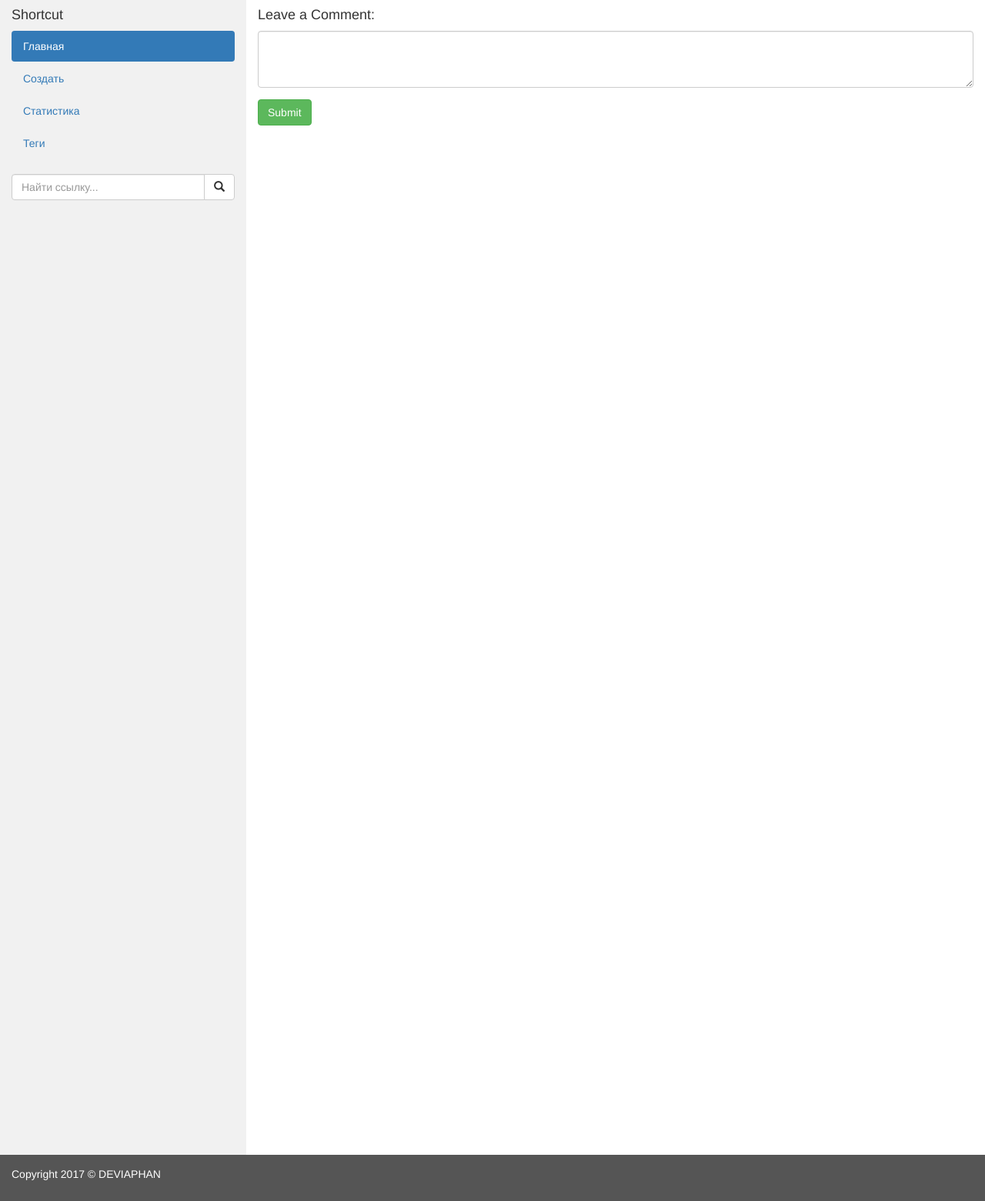
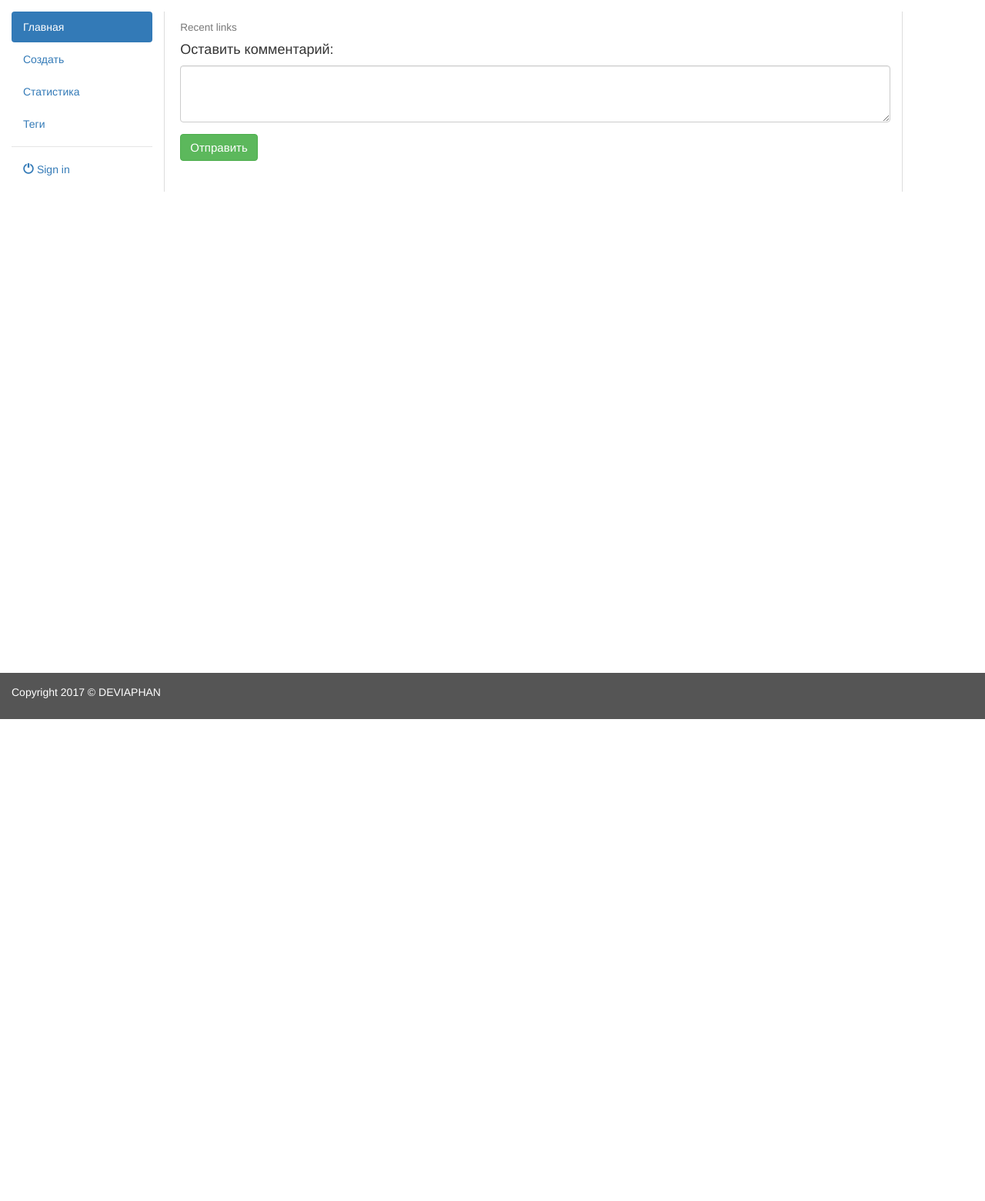
Before and after one commit to broly941/Link-Storager, a Django app: page / in a window 1280 px wide. Shown: the whole page at 77% size. After the commit the page ends 934 px from the top, so only its background shows below. Run offline with Django 3.2, Linux system fonts and the light colour scheme; data that the repository does not hold is empty; some libraries are stand-ins or nearby versions.

Commit message:
Changed the template and is fixed when there is no tag

```diff
--- a/main_page/views.py
+++ b/main_page/views.py
@@ -7,6 +7,7 @@ from .forms import LinksForm
 
 def main_page(request):
     links = Links.objects.all()
+    ordered_links = sorted(links, key=operator.attrgetter('created_date'), reverse=True)
     return render(request, 'main_page/main_page.html', locals())
 
 
--- a/static/css/style.css
+++ b/static/css/style.css
@@ -1,15 +1,19 @@
-/* Set height of the grid so .sidenav can be 100% (adjust if needed) */
 .row.content {
-    height: 1500px
+    height: 859px;
+    margin-top: 15px;
 }
 
-/* Set gray background color and 100% height */
 .sidenav {
-    background-color: #f1f1f1;
+    /*background-color: #f1f1f1;*/
     height: 100%;
 }
 
-/* Set black background color, white text and some padding */
+.content-setting {
+    padding-left: 20px;
+    border-left: 1px solid #ddd;
+    border-right: 1px solid #ddd;
+}
+
 footer {
     background-color: #555;
     color: white;
@@ -27,6 +31,11 @@ footer {
         height: auto;
     }
 }
+
 .large_label h5 {
     font-size: 20px;
 }
+
+.btn-success {
+    font-size: 15px;
+}
--- a/templates/base.html
+++ b/templates/base.html
@@ -17,17 +17,17 @@
 
 <div class="container-fluid">
     <div class="row content">
-        {% include 'sidebar.html' %}
+        <div class="col-sm-2 sidenav">
+            {% include 'sidebar.html' %}
+        </div>
 
-        <div class="col-sm-9">
+        <div class="col-sm-9 content-setting">
             {% block content %}
             {% endblock %}
-
         </div>
-
     </div>
 </div>
- {% include 'footer.html' %}
+{% include 'footer.html' %}
 
 </body>
 </html>
--- a/templates/comments.html
+++ b/templates/comments.html
@@ -1,7 +1,7 @@
-<h4>Leave a Comment:</h4>
+<h4>Оставить комментарий:</h4>
 <form role="form">
     <div class="form-group">
         <textarea class="form-control" rows="3" required></textarea>
     </div>
-    <button type="submit" class="btn btn-success">Submit</button>
+    <button type="submit" class="btn btn-success">Отправить</button>
 </form>
--- a/templates/main_page/main_page.html
+++ b/templates/main_page/main_page.html
@@ -3,22 +3,22 @@
 {% load static %}
 
 {% block content %}
-    {% for link in links %}
-        <h4>
-            <small>Последняя ссылка</small>
-        </h4>
+    <h4><small>Recent links</small></h4>
+    {% for link in ordered_links %}
         <hr>
 
         <h2><a href="{% url 'links_detail' pk=link.pk %}">{{ link.original }}</a></h2>
             </h5>
         <h5><span class="glyphicon glyphicon-time"></span> Post by {{ link.created_date}} - <a href="../#">{{ link.author }}</a> </h5>
-        <h5>
+
+        {% if link.tag %}
+            <h5><span class="label label-success">{{ link.tag }}</span></h5>
+            <br>
 {#            <span class="label label-danger">Food</span>#}
 {#            <span class="label label-primary">Ipsum</span>#}
 {#            <span class="label label-success">Lorem</span>#}
-            <span class="label label-success">{{ link.tag }}</span>
-        </h5>
-        <br>
+
+        {% endif %}
         <p>{{ link.description }}</p>
         <br>
     {% endfor %}
--- a/templates/sidebar.html
+++ b/templates/sidebar.html
@@ -1,18 +1,17 @@
-<div class="col-sm-3 sidenav">
-    <h4>Shortcut</h4>
 <ul class="nav nav-pills nav-stacked">
     <li class="active"><a href="/">Главная</a></li>
     <li><a href="/create_link/">Создать</a></li>
     <li><a href="#">Статистика</a></li>
     <li><a href="/tags/">Теги</a></li>
+    <li class="nav-divider"></li>
+    <li><a href="#"><i class="glyphicon glyphicon-off"></i> Sign in</a></li>
 </ul>
-    <br>
-    <div class="input-group">
-        <input type="text" class="form-control" placeholder="Найти ссылку...">
-        <span class="input-group-btn">
-                    <button class="btn btn-default" type="button">
-                        <span class="glyphicon glyphicon-search"></span>
-                    </button>
-                </span>
-    </div>
-</div>
+{#<div class="input-group">#}
+{#    <input type="text" class="form-control" placeholder="Найти ссылку...">#}
+{#    <span class="input-group-btn">#}
+{#                    <button class="btn btn-default" type="button">#}
+{#                        <span class="glyphicon glyphicon-search"></span>#}
+{#                    </button>#}
+{#                </span>#}
+{#</div>#}
+{#<br>#}
```
Also changed, not shown: templates/main_page/links_detail.html (+8 -5 lines). Lines whose indentation alone changed are shown as unchanged.
